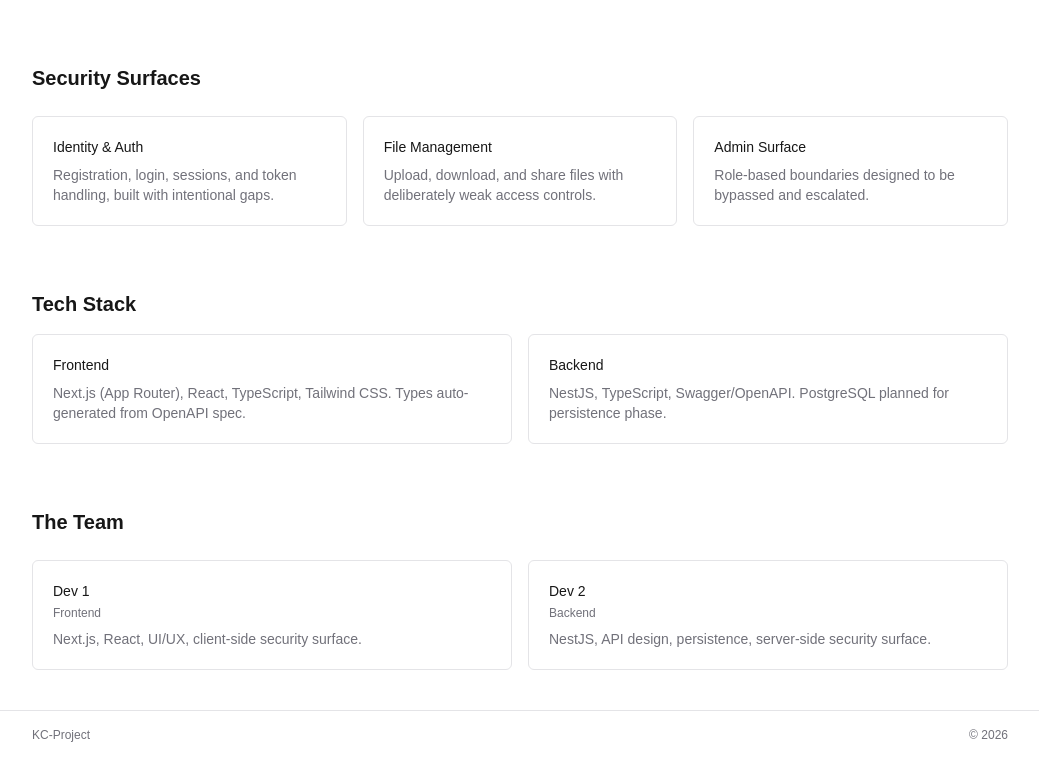
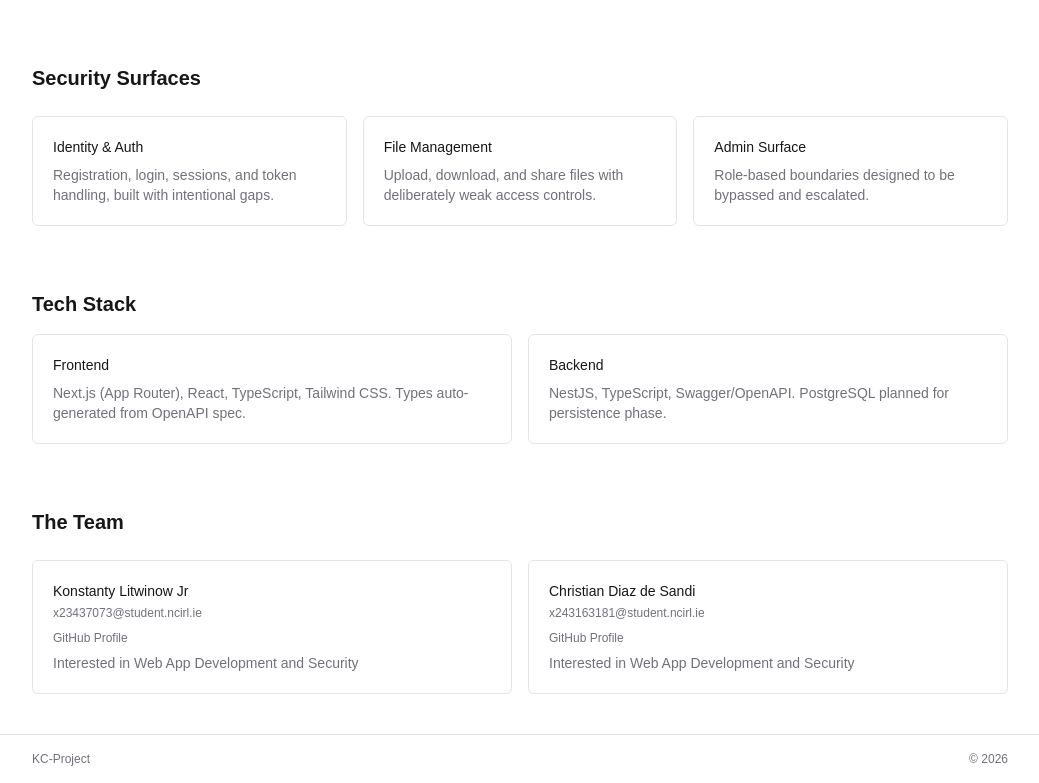
Before and after one commit to KLJr-Dev/KC-Project, a Next.js app in the folder frontend/: page / in a window 1280 px wide. Shown: the part 652-1435 px from the top of the page, without its empty margins (120-1159 px from the left). Before the commit the page ends 1411 px from the top, so only its background shows below. Built offline with nearby package versions, Linux system fonts and the light colour scheme.

Commit message:
chore: add developer details to home page

```diff
--- a/frontend/app/page.tsx
+++ b/frontend/app/page.tsx
@@ -18,14 +18,16 @@ const FEATURES = [
 
 const DEVS = [
   {
-    name: 'Dev 1',
-    role: 'Frontend',
-    description: 'Next.js, React, UI/UX, client-side security surface.',
+    name: 'Konstanty Litwinow Jr',
+    email: 'x23437073@student.ncirl.ie',
+    github: 'https://github.com/Kostek02',
+    description: 'Interested in Web App Development and Security',
   },
   {
-    name: 'Dev 2',
-    role: 'Backend',
-    description: 'NestJS, API design, persistence, server-side security surface.',
+    name: 'Christian Diaz de Sandi',
+    email: 'x243163181@student.ncirl.ie',
+    github: 'https://github.com/ChristianDS1',
+    description: 'Interested in Web App Development and Security',
   },
 ];
 
@@ -138,7 +140,8 @@ export default function HomePage() {
           {DEVS.map((dev) => (
             <div key={dev.name} className="rounded-md border border-border p-5 space-y-1">
               <h3 className="text-sm font-medium text-foreground">{dev.name}</h3>
-              <p className="text-xs font-medium text-muted">{dev.role}</p>
+              <p className="text-xs font-medium text-muted">{dev.email}</p>
+              <a href={dev.github} className="text-xs font-medium text-muted hover:text-primary">GitHub Profile</a>
               <p className="pt-1 text-sm text-muted">{dev.description}</p>
             </div>
           ))}
```
